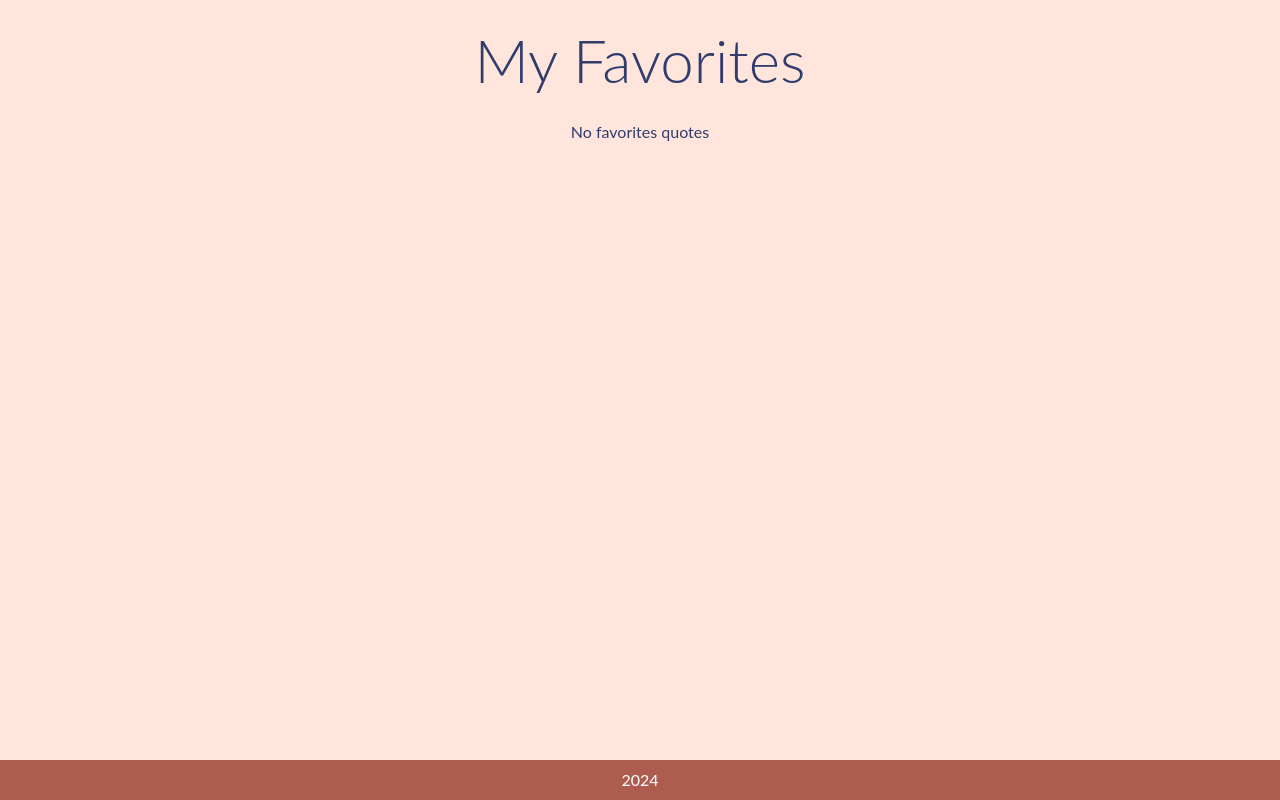
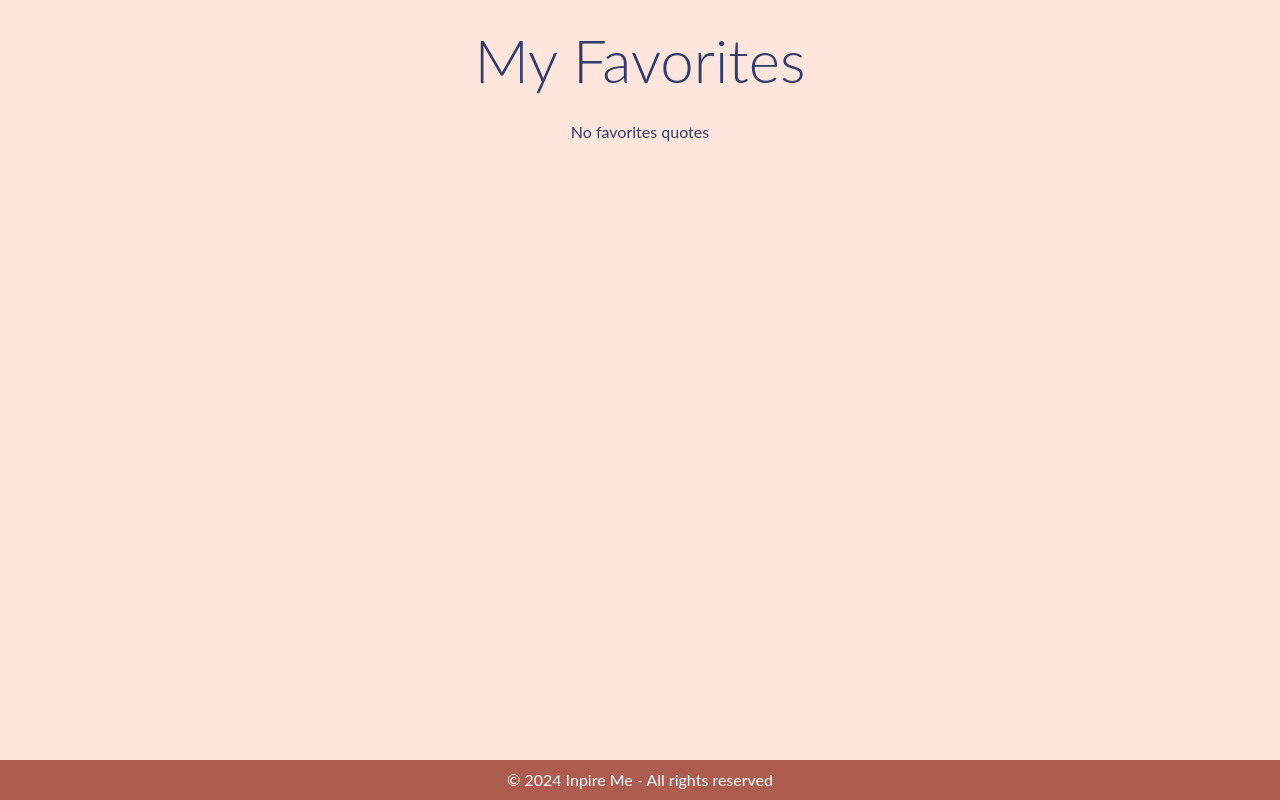
Before and after one commit to ruohu/inspire-me, a React (Vite) app: page / in a window 1280 px wide. Shown: the part 904-1704 px from the top of the page. Built offline with nearby package versions, Linux system fonts and the light colour scheme; no server answers.

Commit message:
update Footer

```diff
--- a/src/components/Footer.tsx
+++ b/src/components/Footer.tsx
@@ -4,7 +4,7 @@ import { FC } from "react";
 const Footer: FC = () => {
   return (
     <Box bgcolor="primary.dark" sx={{ textAlign: "center", p: 1 }}>
-      <Typography color="common.white">2024</Typography>
+      <Typography color="common.white">&copy; 2024 Inpire Me - All rights reserved</Typography>
     </Box>
   )
 };
```
